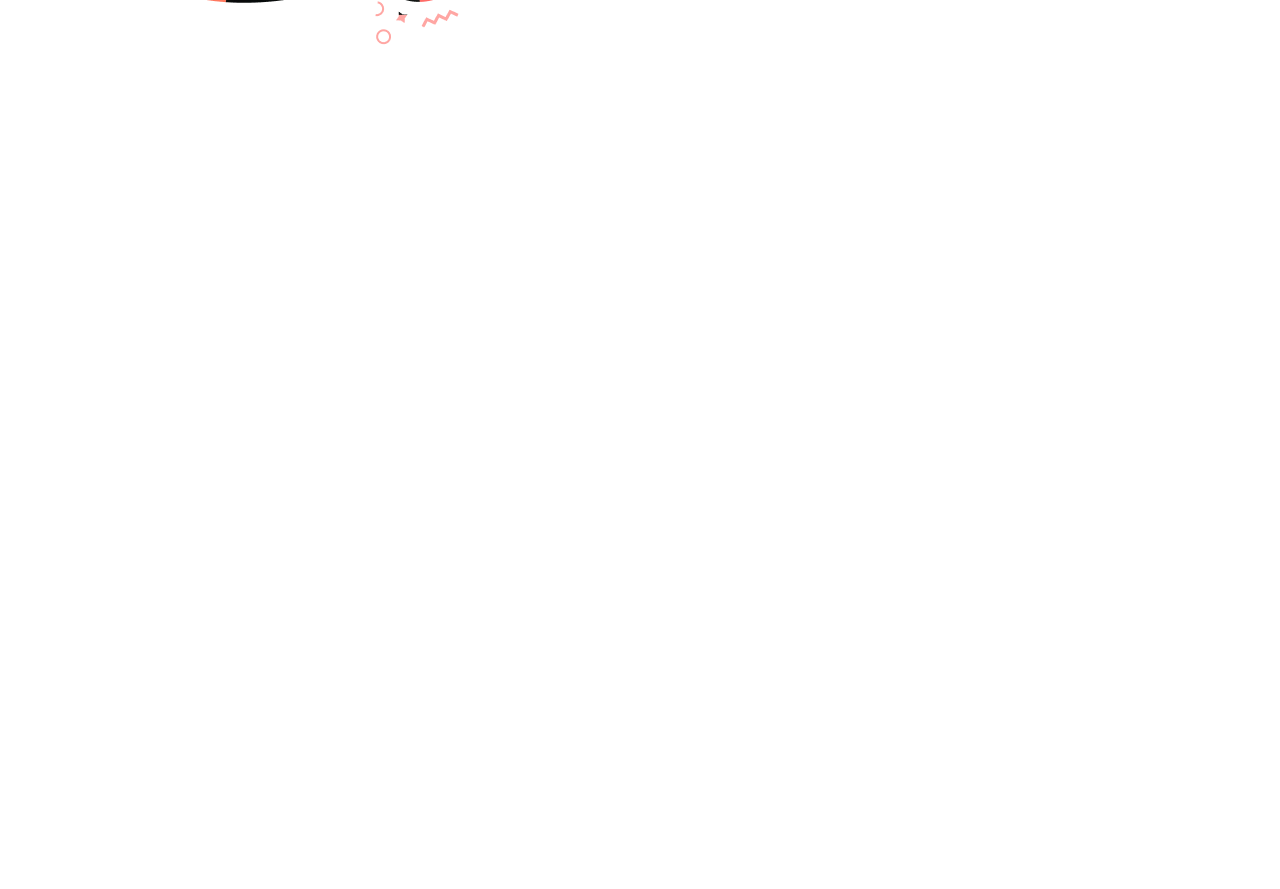
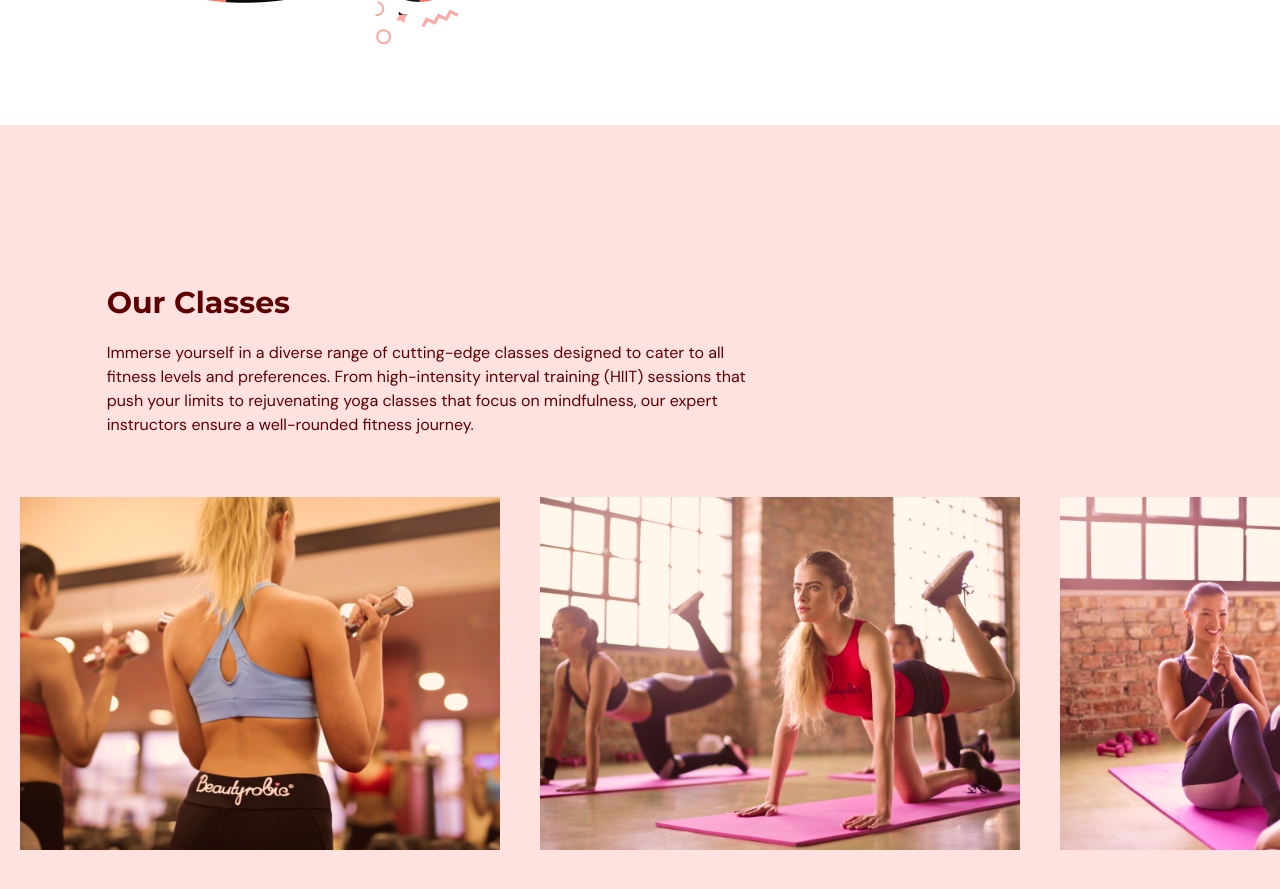
Before and after one commit to EmiReese/EvolveFitness, a React (Vite) app: page / in a window 1280 px wide. Shown: the part 2080-2969 px from the top of the page. Before the commit the page ends 2205 px from the top, so only its background shows below. Built offline with nearby package versions, Linux system fonts and the light colour scheme.

Commit message:
added classes page

```diff
--- a/src/App.tsx
+++ b/src/App.tsx
@@ -3,7 +3,7 @@ import { useEffect, useState } from "react";
 import { SelectedPage } from "./shared/types";
 import Home from "./scenes/navbar/Home";
 import Benefits from "./scenes/navbar/Benefits";
-
+import OurClasses from "./scenes/navbar/OurClasses"
 function App() {
 
   const [selectedPage, setSelectedPage] = useState(SelectedPage.Home);
@@ -29,6 +29,7 @@ function App() {
     setSelectedPage={setSelectedPage}/>
     <Home setSelectedPage={setSelectedPage}/>
     <Benefits setSelectedPage={setSelectedPage}/>
+    <OurClasses setSelectedPage={setSelectedPage}/>
 
    </div>
   )
--- /dev/null
+++ b/src/scenes/navbar/OurClasses/Class.tsx
@@ -0,0 +1,25 @@
+
+type Props = {
+    name: string;
+    description: string;
+    image: string
+}
+
+const Class = ({name, description, image}: Props) => {
+    const overlayStyles= `p-5 absolute z-30 flex
+    h-[380px] w-[450px] flex-col item-center justify-center
+    whitespace-normal bg-primary-500 text-center
+    text-white opacity-0 transition duration-500 hover:opacity-90`
+
+  return (
+    <li className="relative mx-5 inline-block h-[380px] w-[480px]">
+        <div className={overlayStyles}>
+            <p className="text-2xl">{name}</p>
+            <p className="mt-5">{description}</p>
+        </div>
+        <img src={image} alt={`${image}`}/>
+    </li>
+  )
+}
+
+export default Class
--- /dev/null
+++ b/src/scenes/navbar/OurClasses/index.tsx
@@ -0,0 +1,92 @@
+import { SelectedPage } from "../../../shared/types";
+import image1 from "../../../assets/image1.png";
+import image2 from "../../../assets/image2.png";
+import image3 from "../../../assets/image3.png";
+import image4 from "../../../assets/image4.png";
+import image5 from "../../../assets/image5.png";
+import image6 from "../../../assets/image6.png";
+import {motion} from "framer-motion";
+import HText from "../../../shared/HText";
+import { ClassType } from "../../../shared/types";
+import Class from "./Class";
+
+
+const classes: Array<ClassType>= [
+    {
+    name: "Weight Training Classes",
+    description: "Unleash your strength in our Weight Training class, where every lift brings you closer to your fitness goals. Sculpt and tone your body with expert guidance, customized routines, and a supportive community. Elevate your power and redefine your physique.",
+    image: image1
+},
+{
+    name: "Yoga Classes",
+    description: "Find balance and tranquility in our Yoga class, a sanctuary for mind and body. Immerse yourself in calming postures, mindful breathing, and expert guidance. Whether you're a beginner or an experienced yogi, discover the transformative benefits of yoga for holistic well-being.",
+    image: image2
+},
+{
+    name: "Ab Core Classes",
+    description: "Sculpt a rock-solid core in our Ab Core class, targeting your abdominal muscles for a toned midsection. Engage in dynamic exercises designed to strengthen your core and improve stability. Elevate your core strength, enhance posture, and redefine your abdominal muscles.",
+    image: image3
+},
+{
+    name: "Adventure Classes",
+    description: "Embark on a fitness journey like no other in our Adventure class. Experience a fusion of adrenaline-pumping activities and dynamic workouts. From obstacle courses to outdoor challenges, this class brings the spirit of adventure into your fitness routine. Break boundaries and elevate your fitness game.",
+    image: image4
+},
+{
+    name: "Fitness Classes",
+    description: "Join our Fitness class for a comprehensive and energetic workout experience. This class blends cardio, strength, and flexibility training to optimize your overall fitness. With dynamic routines and expert guidance, you'll boost your endurance, burn calories, and achieve a well-rounded level of fitness.",
+    image: image5
+},
+{
+    name: "Training Classes",
+    description: "Tailor your fitness journey with personalized guidance in our Training class. Our certified trainers create individualized workout plans, focusing on your specific goals and fitness level. Elevate your performance, refine your techniques, and experience the benefits of targeted training for a healthier, fitter you.",
+    image: image6
+}
+]
+type Props = {
+    setSelectedPage: (value: SelectedPage) => void;
+}
+
+const OurClasses = ({setSelectedPage}: Props) => {
+  return (
+    <section id="ourclasses" className="width-full bg-primary-100 py-40">
+        <motion.div
+        onViewportEnter={() => {setSelectedPage(SelectedPage.OurClasses)}} >
+            <motion.div
+            className="mx-auto w-5/6"
+            initial="hidden"
+            whileInView="visible"
+            viewport={{once: true, amount: 0.5}}
+            transition={{ delay: 0.2, duration: 0.5}}
+            variants={{
+                hidden: {opacity: 0, x: -50},
+                visible: { opacity: 1, x: 0}
+             }}>
+                <div className="md:w-3/5">
+                <HText>
+                    Our Classes
+                </HText>
+                <p className="py-5">
+                Immerse yourself in a diverse range of cutting-edge classes designed to cater to all fitness levels and preferences. From high-intensity interval training (HIIT) sessions that push your limits to rejuvenating yoga classes that focus on mindfulness, our expert instructors ensure a well-rounded fitness journey.
+                </p>
+                </div>
+            </motion.div>
+            <div className="mt-10 h-[353px] w-full overflow-x-auto overflow-y-hidden">
+                <ul className="w-[2800px] whitespace-nowrap">
+                    {classes.map((item: ClassType, index) => (
+                        <Class
+                        key={`${item.name}-${index}`}
+                        name={item.name}
+                        description={item.description}
+                        image={item.image}/>
+                    ))}
+
+                </ul>
+            </div>
+
+        </motion.div>
+    </section>
+  )
+}
+
+export default OurClasses;
--- a/src/shared/types.ts
+++ b/src/shared/types.ts
@@ -11,3 +11,9 @@ export interface BenefitType {
   title: string;
   description: string;
 }
+
+export interface ClassType {
+  name: string,
+  description: string,
+  image: string
+}
```
